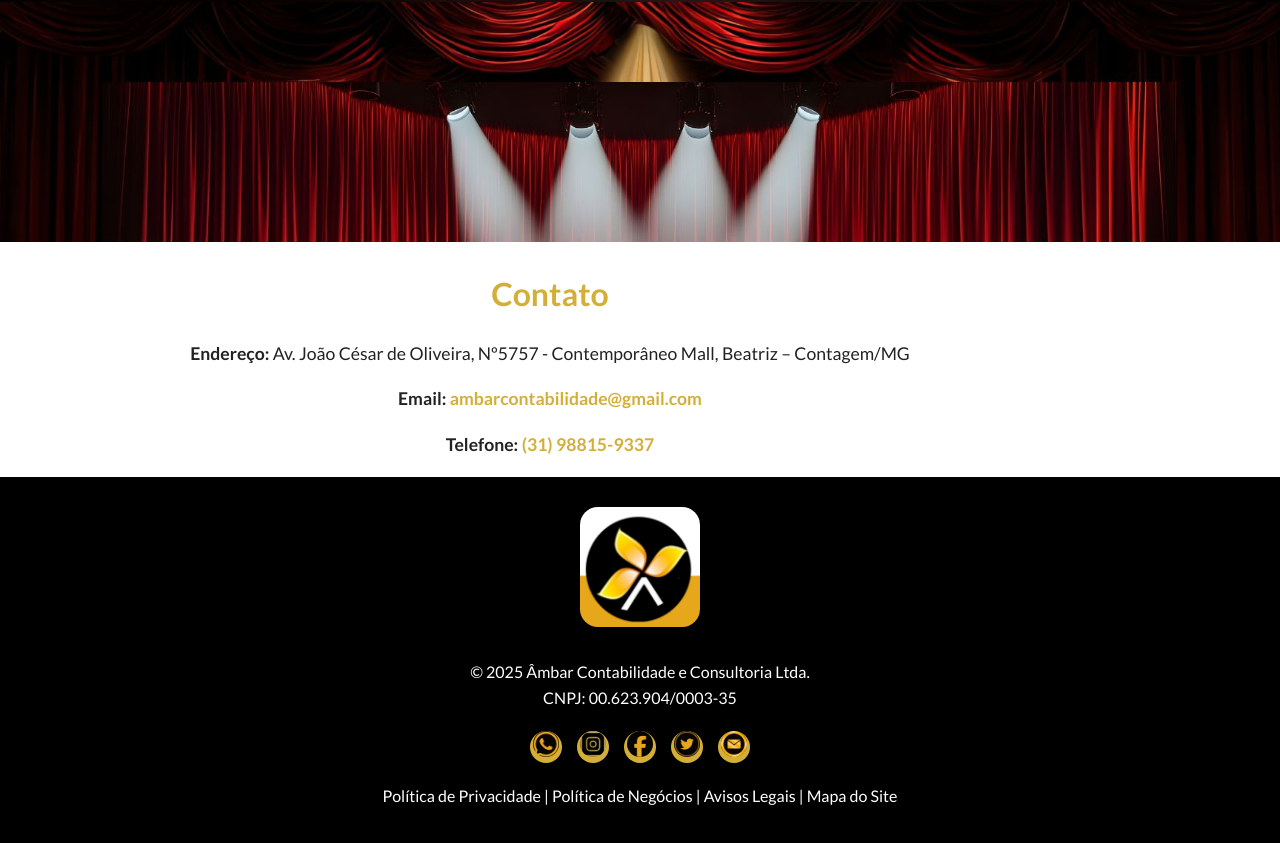
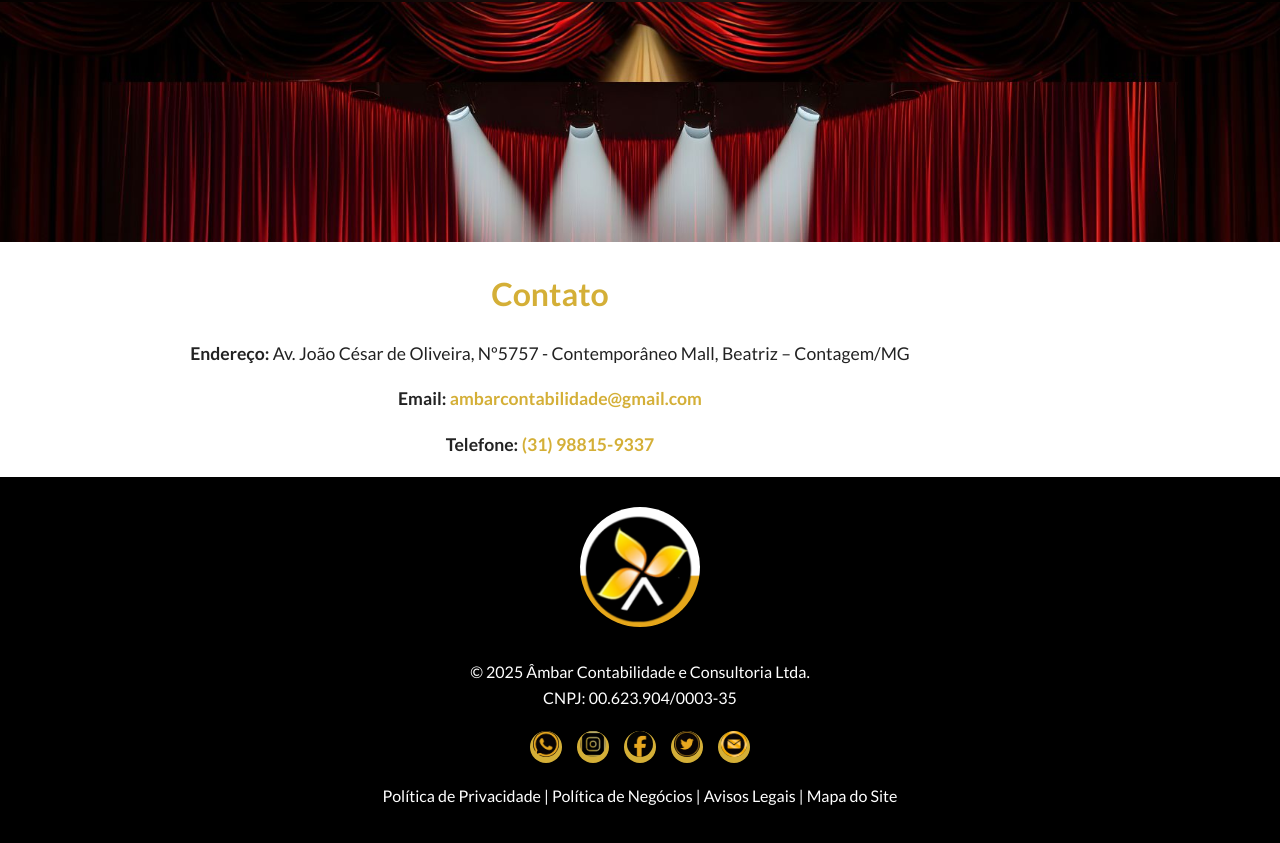
Before and after one commit to magnodigitalads/site-ambar-2, a plain HTML site: page index.html in a window 1280 px wide. Shown: the part 3514-4357 px from the top of the page. Drawn offline with Linux system fonts and the light colour scheme.

Commit message:
atualização na logo no final

```diff
--- a/style.css
+++ b/style.css
@@ -170,7 +170,7 @@ footer {
 footer img {
   width: 120px;
   margin-bottom: 10px;
-  border-radius: 15%;
+  border-radius: 50%;
 }
 
 .social-icons {
```
